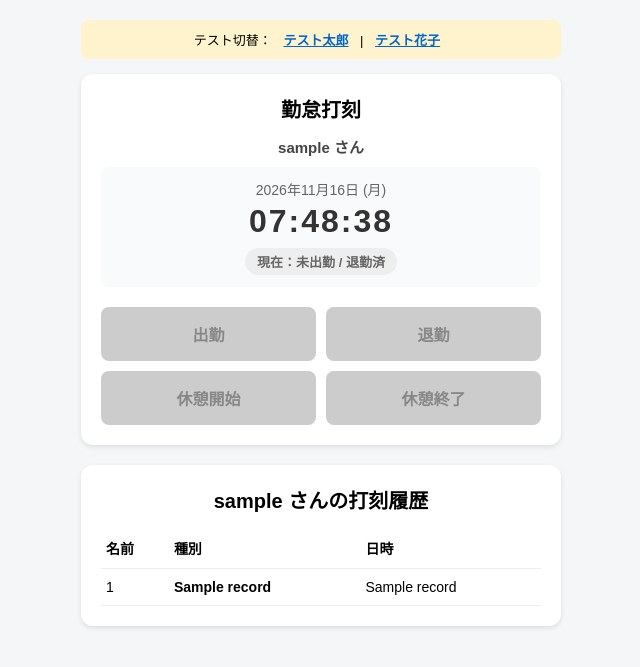
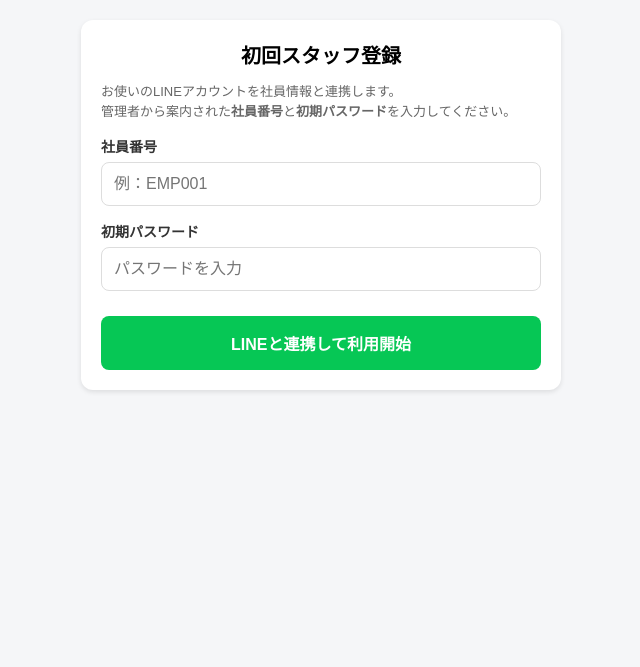
Before and after one commit to tachibana0124/work___app, a Flask app: template flaskr/templates/index.html in a window 1280 px wide. Shown: the top 667 px of the page, without its empty margins (319-959 px from the left). Run offline with Flask 3, Linux system fonts and the light colour scheme; the template is opened without the code that fills it: most values are stand-ins (such as "Sample title", 1, 10 or a date in 2020); some libraries are stand-ins or nearby versions.

Commit message:
社員番号とLINE IDの初回連携認証機能を追加

```diff
--- a/flaskr/main.py
+++ b/flaskr/main.py
@@ -8,6 +8,8 @@ DB_NAME = "attendance.db"
 def init_db():
     conn = sqlite3.connect(DB_NAME)
     c = conn.cursor()
+
+    # 打刻履歴テーブル（user_id には社員番号を保存する）
     c.execute('''
         CREATE TABLE IF NOT EXISTS records (
             id INTEGER PRIMARY KEY AUTOINCREMENT,
@@ -17,6 +19,27 @@ def init_db():
             timestamp TEXT NOT NULL
         )
     ''')
+
+    # 社員マスタテーブル（社員番号とLINE IDを紐づける）
+    c.execute('''
+        CREATE TABLE IF NOT EXISTS employees (
+            employee_id TEXT PRIMARY KEY,
+            name TEXT NOT NULL,
+            password TEXT NOT NULL,
+            line_user_id TEXT UNIQUE
+        )
+    ''')
+
+    # テスト用の初期社員データ（すでに登録済みの場合はスキップ）
+    sample_employees = [
+        ('EMP001', '山田 太郎', '1234', None),
+        ('EMP002', '佐藤 花子', '5678', None)
+    ]
+    c.executemany('''
+        INSERT OR IGNORE INTO employees (employee_id, name, password, line_user_id)
+        VALUES (?, ?, ?, ?)
+    ''', sample_employees)
+
     conn.commit()
     conn.close()
 
@@ -24,45 +47,122 @@ init_db()
 
 @app.route('/')
 def index():
-    user_id = request.args.get('user_id', 'test_user_1')
-    user_name = request.args.get('user_name', 'テスト太郎')
+    line_user_id = request.args.get('line_user_id', '')
+    error_msg = request.args.get('error', '')
 
+    # LINE経由でアクセスした場合（line_user_id が渡されている場合）
+    if line_user_id:
+        conn = sqlite3.connect(DB_NAME)
+        c = conn.cursor()
+        c.execute('SELECT employee_id, name FROM employees WHERE line_user_id = ?', (line_user_id,))
+        emp = c.fetchone()
+
+        # 未登録（初回アクセス・機種変更後）の場合は紐づけ画面を表示
+        if not emp:
+            conn.close()
+            return render_template(
+                'index.html',
+                is_registered=False,
+                line_user_id=line_user_id,
+                error_msg=error_msg
+            )
+
+        # 登録済みの場合は社員情報をセットして履歴を取得
+        user_id = emp[0]
+        user_name = emp[1]
+        c.execute(
+            'SELECT user_name, action, timestamp FROM records WHERE user_id = ? ORDER BY id DESC LIMIT 20',
+            (user_id,)
+        )
+        records = c.fetchall()
+        conn.close()
+
+        last_action = records[0][1] if records else None
+        return render_template(
+            'index.html',
+            is_registered=True,
+            records=records,
+            last_action=last_action,
+            user_id=user_id,
+            user_name=user_name,
+            line_user_id=line_user_id
+        )
+
+    # PCブラウザ等で直接開いた場合のテスト用フォールバック
+    user_id = request.args.get('user_id', 'EMP001')
+    user_name = request.args.get('user_name', '山田 太郎')
     conn = sqlite3.connect(DB_NAME)
     c = conn.cursor()
-
     c.execute(
         'SELECT user_name, action, timestamp FROM records WHERE user_id = ? ORDER BY id DESC LIMIT 20',
         (user_id,)
     )
     records = c.fetchall()
     conn.close()
-
-    # 最新1件目(records[0])の、2番目の項目([1]＝打刻種別)を取得
     last_action = records[0][1] if records else None
 
     return render_template(
         'index.html',
+        is_registered=True,
         records=records,
         last_action=last_action,
         user_id=user_id,
-        user_name=user_name
+        user_name=user_name,
+        line_user_id=''
     )
+
+@app.route('/register', methods=['POST'])
+def register():
+    line_user_id = request.form.get('line_user_id', '').strip()
+    employee_id = request.form.get('employee_id', '').strip().upper()
+    password = request.form.get('password', '').strip()
+
+    if not line_user_id or not employee_id or not password:
+        return redirect(url_for('index', line_user_id=line_user_id, error='すべての項目を入力してください'))
+
+    conn = sqlite3.connect(DB_NAME)
+    c = conn.cursor()
+    c.execute('SELECT name, password, line_user_id FROM employees WHERE employee_id = ?', (employee_id,))
+    emp = c.fetchone()
+
+    if not emp:
+        conn.close()
+        return redirect(url_for('index', line_user_id=line_user_id, error='社員番号が見つかりません'))
+
+    db_name = emp[0]
+    db_password = emp[1]
+    db_line_id = emp[2]
+
+    if db_password != password:
+        conn.close()
+        return redirect(url_for('index', line_user_id=line_user_id, error='パスワードが間違っています'))
+
+    if db_line_id is not None and db_line_id != line_user_id:
+        conn.close()
+        return redirect(url_for('index', line_user_id=line_user_id, error='この社員番号はすでに別のLINEと連携済みです'))
+
+    # 認証成功：LINE IDを社員マスタに紐づける
+    c.execute('UPDATE employees SET line_user_id = ? WHERE employee_id = ?', (line_user_id, employee_id))
+    conn.commit()
+    conn.close()
+
+    return redirect(url_for('index', line_user_id=line_user_id))
 
 @app.route('/stamp', methods=['POST'])
 def stamp():
-    user_id = request.form.get('user_id', 'test_user_1')
-    user_name = request.form.get('user_name', 'テスト太郎')
+    user_id = request.form.get('user_id')
+    user_name = request.form.get('user_name')
+    line_user_id = request.form.get('line_user_id', '')
     action = request.form.get('action')
     now = datetime.now().strftime('%Y-%m-%d %H:%M:%S')
 
     valid_actions = ['出勤', '休憩開始', '休憩終了', '退勤']
-    if action in valid_actions:
+    if action in valid_actions and user_id:
         conn = sqlite3.connect(DB_NAME)
         c = conn.cursor()
 
         c.execute('SELECT action FROM records WHERE user_id = ? ORDER BY id DESC LIMIT 1', (user_id,))
         row = c.fetchone()
-        # 取得した1行(row)の最初の項目([0])を取得
         last_action = row[0] if row else None
 
         is_allowed = False
@@ -82,4 +182,6 @@ def stamp():
 
         conn.close()
 
+    if line_user_id:
+        return redirect(url_for('index', line_user_id=line_user_id))
     return redirect(url_for('index', user_id=user_id, user_name=user_name))
--- a/flaskr/templates/index.html
+++ b/flaskr/templates/index.html
@@ -1,4 +1,3 @@
-
 <!DOCTYPE html>
 <html lang="ja">
 <head>
@@ -6,11 +5,6 @@
     <meta name="viewport" content="width=device-width, initial-scale=1.0">
     <title>勤怠打刻アプリ</title>
 
-    <!-- LINE LIFF SDK -->
-    <script
-        charset="utf-8"
-        src="https://static.line-scdn.net/liff/edge/2/sdk.js">
-    </script>
 
     <style>
         body { font-family: sans-serif; max-width: 480px; margin: 0 auto; padding: 20px; background: #f5f6f8; }
@@ -21,6 +15,7 @@
         .test-bar a { color: #0066cc; margin: 0 8px; font-weight: bold; }
 
         .user-info { text-align: center; font-size: 15px; font-weight: bold; color: #444; margin-bottom: 5px; }
+        .emp-badge { font-size: 12px; color: #888; font-weight: normal; }
         .clock-box { text-align: center; margin: 10px 0 20px; padding: 12px; background: #f9fafb; border-radius: 8px; }
         .date-text { font-size: 14px; color: #666; margin-bottom: 4px; }
         .time-text { font-size: 32px; font-weight: bold; color: #333; letter-spacing: 2px; }
@@ -36,8 +31,15 @@
         .btn-out { background-color: #ff5b5b; }
         .btn-break-start { background-color: #ff9800; }
         .btn-break-end { background-color: #2196f3; }
+        .btn-register { background-color: #06c755; width: 100%; margin-top: 10px; }
 
         button:disabled { background-color: #ccc; color: #888; cursor: not-allowed; }
+
+        .form-group { margin-bottom: 15px; }
+        .form-group label { display: block; font-size: 14px; font-weight: bold; margin-bottom: 6px; color: #333; }
+        .form-group input { width: 100%; padding: 12px; font-size: 16px; border: 1px solid #ddd; border-radius: 8px; box-sizing: border-box; }
+        .error-box { background: #ffeaea; color: #d93025; padding: 10px; border-radius: 8px; font-size: 13px; margin-bottom: 15px; text-align: center; font-weight: bold; }
+        .info-text { font-size: 13px; color: #666; line-height: 1.5; margin-bottom: 15px; }
 
         table { width: 100%; border-collapse: collapse; font-size: 14px; }
         th, td { padding: 10px 5px; border-bottom: 1px solid #eee; text-align: left; }
@@ -45,15 +47,49 @@
 </head>
 <body>
 
+    {% if not line_user_id %}
     <div class="test-bar">
-        テスト切替：
-        <a href="/?user_id=test_user_1&user_name=テスト太郎">テスト太郎</a> |
-        <a href="/?user_id=test_user_2&user_name=テスト花子">テスト花子</a>
+        PCテスト切替：
+        <a href="/?user_id=EMP001&user_name=山田 太郎">EMP001 (山田)</a> |
+        <a href="/?user_id=EMP002&user_name=佐藤 花子">EMP002 (佐藤)</a>
+    </div>
+    {% endif %}
+
+    {% if not is_registered %}
+    <div class="card">
+        <h1>初回スタッフ登録</h1>
+        <p class="info-text">
+            お使いのLINEアカウントを社員情報と連携します。<br>
+            管理者から案内された<strong>社員番号</strong>と<strong>初期パスワード</strong>を入力してください。
+        </p>
+
+        {% if error_msg %}
+        <div class="error-box">{{ error_msg }}</div>
+        {% endif %}
+
+        <form action="/register" method="POST">
+            <input type="hidden" name="line_user_id" value="{{ line_user_id }}">
+
+            <div class="form-group">
+                <label for="employee_id">社員番号</label>
+                <input type="text" id="employee_id" name="employee_id" placeholder="例：EMP001" required>
+            </div>
+
+            <div class="form-group">
+                <label for="password">初期パスワード</label>
+                <input type="password" id="password" name="password" placeholder="パスワードを入力" required>
+            </div>
+
+            <button type="submit" class="btn-register">LINEと連携して利用開始</button>
+        </form>
     </div>
 
+    {% else %}
     <div class="card">
         <h1>勤怠打刻</h1>
-        <div class="user-info">{{ user_name }} さん</div>
+        <div class="user-info">
+            {{ user_name }} さん <span class="emp-badge">({{ user_id }})</span>
+        </div>
 
         <div class="clock-box">
             <div id="current-date" class="date-text">----年--月--日 (-)</div>
@@ -71,6 +107,7 @@
         <form action="/stamp" method="POST">
             <input type="hidden" name="user_id" value="{{ user_id }}">
             <input type="hidden" name="user_name" value="{{ user_name }}">
+            <input type="hidden" name="line_user_id" value="{{ line_user_id }}">
 
             <div class="btn-grid">
                 <button type="submit" name="action" value="出勤" class="btn-in"
@@ -113,10 +150,14 @@
             </tbody>
         </table>
     </div>
+    {% endif %}
 
     <script>
-        // 時計
         function updateClock() {
+            const dateEl = document.getElementById('current-date');
+            const timeEl = document.getElementById('current-time');
+            if (!dateEl || !timeEl) return;
+
             const now = new Date();
             const year = now.getFullYear();
             const month = String(now.getMonth() + 1).padStart(2, '0');
@@ -128,44 +169,50 @@
             const minutes = String(now.getMinutes()).padStart(2, '0');
             const seconds = String(now.getSeconds()).padStart(2, '0');
 
-            document.getElementById('current-date').textContent =
-                `${year}年${month}月${day}日 (${weekday})`;
-            document.getElementById('current-time').textContent =
-                `${hours}:${minutes}:${seconds}`;
+            dateEl.textContent = `${year}年${month}月${day}日 (${weekday})`;
+            timeEl.textContent = `${hours}:${minutes}:${seconds}`;
         }
 
         updateClock();
         setInterval(updateClock, 1000);
 
-        // LINE LIFF初期化
         const LIFF_ID = "2012591432-7j0HJLFV";
+
+        // URLが削られないように分割してSDKを読み込む
+        function loadSdkAndInit() {
+            const s = document.createElement('script');
+            const host = 'https://static.' + 'line-scdn.net';
+            const path = '/liff/edge/2/sdk.js';
+            s.src = host + path;
+            s.onload = initializeLiff;
+            s.onerror = function() {
+                alert("SDKの読み込みに失敗しました");
+            };
+            document.head.appendChild(s);
+        }
 
         async function initializeLiff() {
             try {
-                await liff.init({
-                    liffId: LIFF_ID
-                });
+                await liff.init({ liffId: LIFF_ID });
 
-                console.log("LIFF初期化成功");
-
-                if (liff.isLoggedIn()) {
-                    console.log("LINEログイン済み");
-
-                    const profile = await liff.getProfile();
-                    console.log("LINEユーザーID:", profile.userId);
-                    console.log("LINE表示名:", profile.displayName);
-
-                } else {
-                    console.log("LINEログインしていません");
+                if (!liff.isLoggedIn()) {
+                    liff.login();
+                    return;
                 }
 
+                const profile = await liff.getProfile();
+                const urlParams = new URLSearchParams(window.location.search);
+                const currentLineId = urlParams.get('line_user_id');
+
+                if (currentLineId !== profile.userId) {
+                    window.location.href = `/?line_user_id=${encodeURIComponent(profile.userId)}`;
+                }
             } catch (error) {
-                console.error("LIFF初期化エラー:", error);
+                alert("LIFFエラー: " + error.message);
             }
         }
 
-        initializeLiff();
+        window.addEventListener('load', loadSdkAndInit);
     </script>
-
 </body>
 </html>
```
Also changed, not shown: attendance.db.
